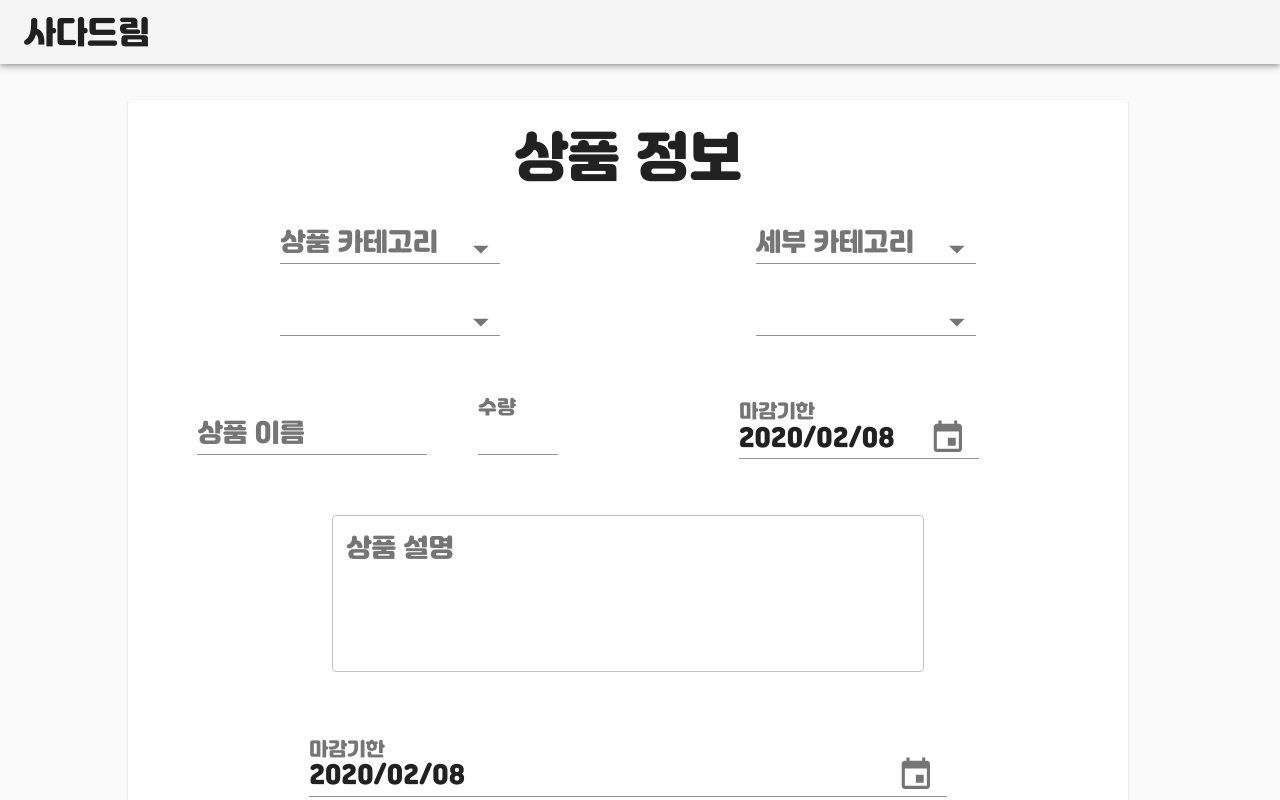
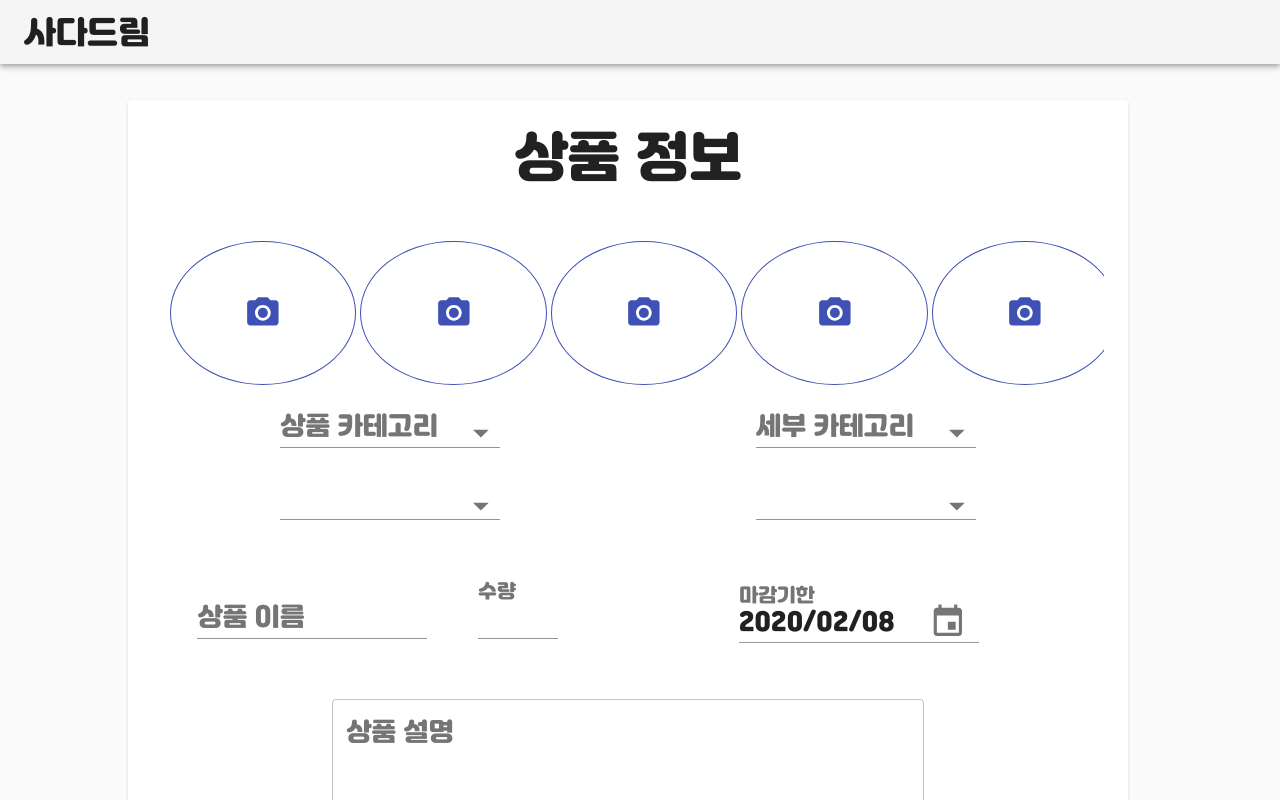
Before and after one commit to KIMHWANSEUNG/sada-dream_v1, a React (Create React App) app in the folder client/: page / in a window 1280 px wide. Shown: the top 800 px of the page. Built offline with nearby package versions, Linux system fonts and the light colour scheme.

Commit message:
FEAT : 상품 이미지 그리드 리스트 버전 1
그럭저럭 작동할것 같으나 많은 문제점이 있고 한계가 있다

```diff
--- a/client/src/Components/ProductAdd.js
+++ b/client/src/Components/ProductAdd.js
@@ -1,6 +1,7 @@
 import React from 'react'
 import { post } from 'axios';
-import {AppBar, Toolbar, TextField, Button, Paper, MenuItem, Select, Typography, Grid, GridList, Divider } from '@material-ui/core';
+import {AppBar, Toolbar, TextField, Button, Paper, MenuItem, Select, Typography,
+Grid, GridList, GridListTile, GridListTileBar, Divider, IconButton } from '@material-ui/core';
 import {withStyles, ThemeProvider, StylesProvider} from '@material-ui/core/styles';
 import CssBaseline from '@material-ui/core/CssBaseline';
 import DateFnsUtils from '@date-io/date-fns';
@@ -9,6 +10,9 @@ import FormControl from '@material-ui/core/FormControl';
 import OutlinedInput from '@material-ui/core/OutlinedInput';
 import FormHelperText from '@material-ui/core/FormHelperText';
 import InputAdornment from '@material-ui/core/InputAdornment';
+import Logo from './photo-icon.png'
+import StarBorderIcon from '@material-ui/icons/StarBorder';
+import PhotoCamera from '@material-ui/icons/PhotoCamera';
 
 import {
     MuiPickersUtilsProvider,
@@ -95,9 +99,65 @@ const styles = theme => ({
         marginTop: theme.spacing(10),
         marginBottom: theme.spacing(10),
         border: "1px solid",
+    },
+
+    // 상품 이미지 속성
+    input: {
+        display: "none",
+    },
+    image_root: {
+        display: 'flex',
+        flexWrap: 'wrap',
+        justifyContent: 'space-around',
+        overflow: 'hidden',
+        backgroundColor: theme.palette.background.paper,
+    },
+    gridList: {
+        width: "100%",
+        height: "100%",
+        flexWrap: 'nowrap',
+        transform: 'translateZ(0)',
+    },
+    icon_button: {
+        width: "100%",
+        height: "80%",
+        marginLeft: theme.spacing(2),
+        marginRight: theme.spacing(2),
+        marginTop: theme.spacing(4),
+        marginButtom: theme.spacing(4),
+        border: "1px solid"
     }
 
 })
+// fooooooooo
+const tileData = [
+    {
+        img: Logo,
+        title: '1',
+        author: 'author',
+    },
+    {
+        img: Logo,
+        title: '2',
+        author: 'author',
+    },
+    {
+        img: Logo,
+        title: '3',
+        author: 'author',
+    },
+    {
+        img: Logo,
+        title: '3',
+        author: 'author',
+    },
+    {
+        img: Logo,
+        title: '3',
+        author: 'author',
+    },
+
+];
 
 class CustomerAdd extends React.Component {
     constructor(props) {
@@ -289,12 +349,19 @@ class CustomerAdd extends React.Component {
                             <Typography variant="h4" gutterBottom align="center">
                                 상품 정보
                             </Typography>
-
-                            <Grid item="item" xd={12} sm={6}>
-                                <GridList>
-
+                            <div className={classes.image_root}>
+                                <GridList className={classes.gridList} cols={2.5}>
+                                    {tileData.map(tile => (
+                                        <label htmlFor="icon-button-file">
+                                            <input accept="image/*" className={classes.input} id="icon-button-file" type="file" />
+                                            <IconButton  className={classes.icon_button} color="primary" aria-label="upload picture" component="span">
+                                                <PhotoCamera />
+                                            </IconButton>
+                                        </label>
+                                    ))}
                                 </GridList>
-                            </Grid>
+                            </div>
+                            {/* fooooo */}
                             {/* 상품이미지 선택 */}
                             <Grid
                                 container="container"
```
Also changed, not shown: client/src/Components/photo-icon.png (added), client/static/img/photo-icon.png (added).
